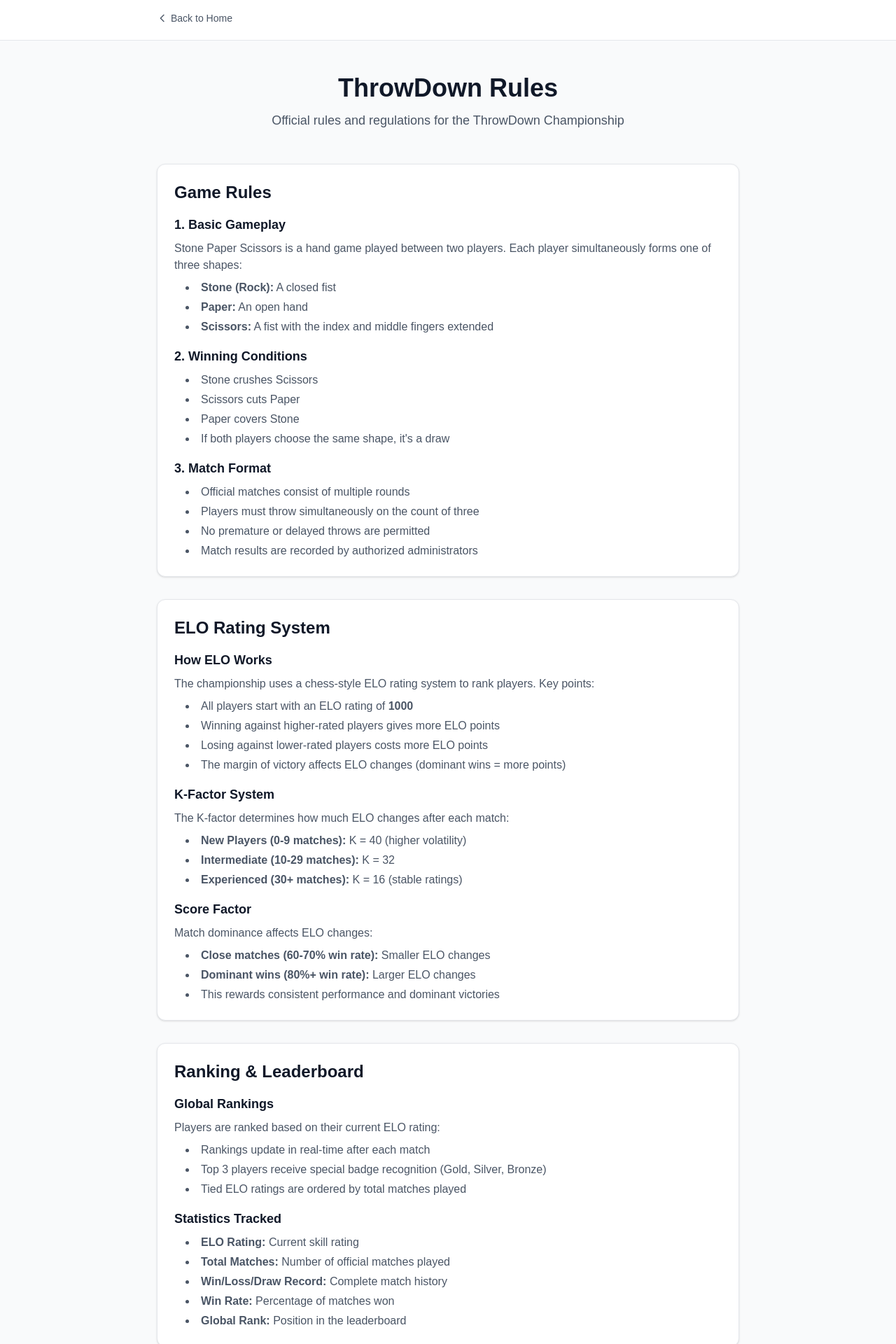
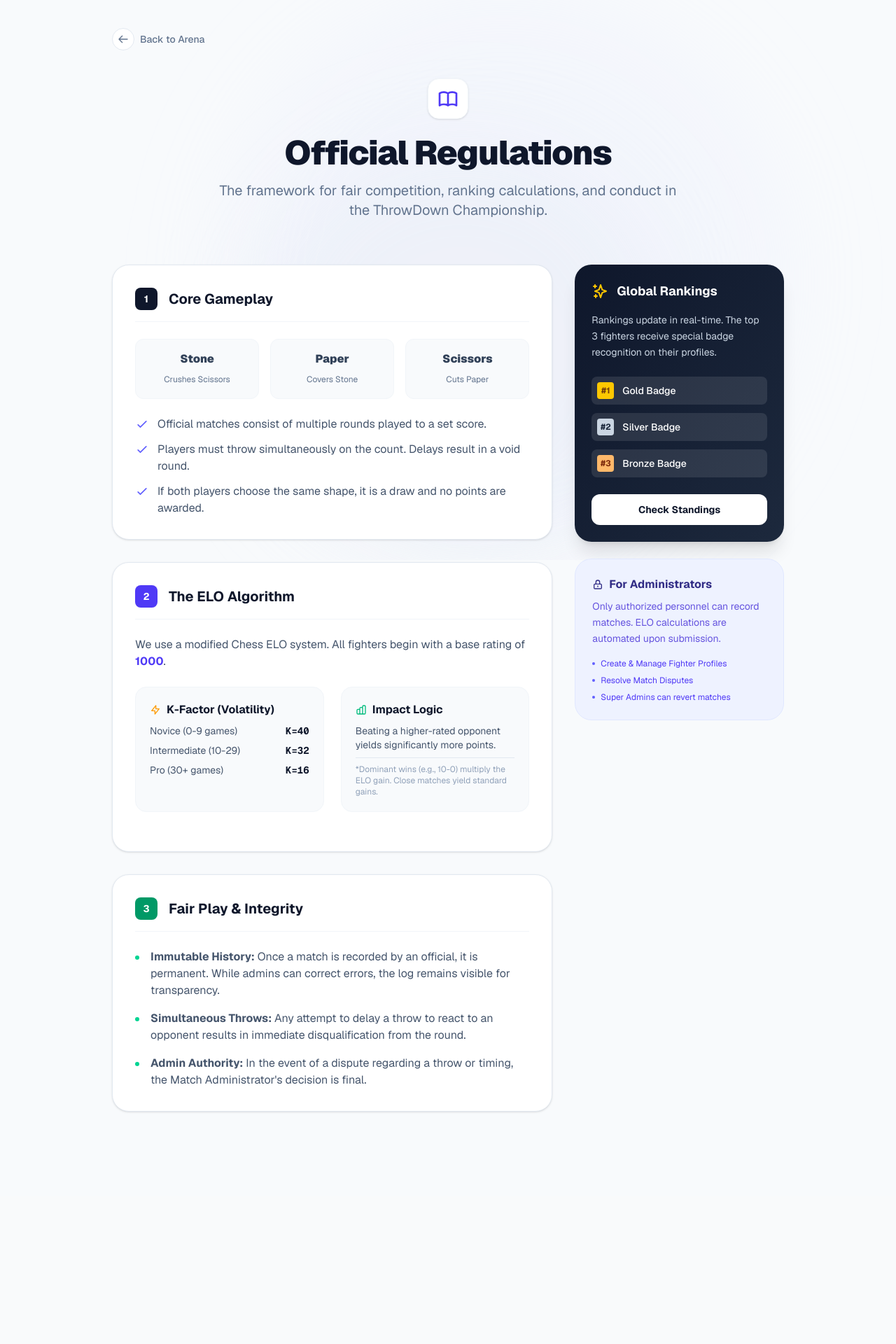
Before and after one commit to Team-Parashuram/Stone-Paper-Scissor-WorldChampionship, a Next.js app in the folder client/: page /rules in a window 1280 px wide. Shown: the top 1920 px of the page at 70% size. After the commit the page ends 1708 px from the top, so only its background shows below. Built offline with nearby package versions, Linux system fonts and the light colour scheme; no server answers.

Commit message:
chore: added loader

```diff
--- a/client/app/rules/page.tsx
+++ b/client/app/rules/page.tsx
@@ -1,222 +1,221 @@
 'use client';
 
 import Link from 'next/link';
-import { Card, Footer } from '@/components';
+import { Footer } from '@/components';
 
 export default function RulesPage() {
   return (
-    <div className="min-h-screen bg-gray-50">
-      {/* Breadcrumb Navigation */}
-      <div className="bg-white border-b border-gray-200">
-        <div className="max-w-4xl mx-auto px-4 sm:px-6 lg:px-8 py-4">
-          <Link
-            href="/"
-            className="inline-flex items-center text-sm text-gray-600 hover:text-gray-900 transition-colors"
-          >
-            <svg className="w-4 h-4 mr-1" fill="none" viewBox="0 0 24 24" stroke="currentColor">
-              <path strokeLinecap="round" strokeLinejoin="round" strokeWidth={2} d="M15 19l-7-7 7-7" />
+    <div className="min-h-screen bg-slate-50 font-sans selection:bg-indigo-500 selection:text-white pb-20">
+
+      {/* Background Ambience */}
+      <div className="fixed inset-0 overflow-hidden pointer-events-none">
+        <div className="absolute top-0 left-1/4 w-[800px] h-[800px] bg-indigo-100/40 rounded-full mix-blend-multiply blur-3xl opacity-50" />
+        <div className="absolute bottom-0 right-1/4 w-[600px] h-[600px] bg-slate-200/50 rounded-full mix-blend-multiply blur-3xl opacity-50" />
+      </div>
+
+      <div className="relative z-10 max-w-5xl mx-auto px-4 sm:px-6 lg:px-8 py-10">
+
+        {/* Navigation */}
+        <div className="flex items-center text-sm font-medium text-slate-500 mb-10">
+          <Link href="/" className="hover:text-indigo-600 transition-colors flex items-center gap-2 group">
+            <span className="w-8 h-8 rounded-full bg-white border border-slate-200 flex items-center justify-center group-hover:border-indigo-200 group-hover:bg-indigo-50 transition-all">
+                <svg className="w-4 h-4" fill="none" viewBox="0 0 24 24" stroke="currentColor">
+                    <path strokeLinecap="round" strokeLinejoin="round" strokeWidth={2} d="M10 19l-7-7m0 0l7-7m-7 7h18" />
                 </svg>
-            Back to Home
+            </span>
+            Back to Arena
           </Link>
         </div>
+
+        {/* Header */}
+        <div className="text-center mb-16">
+          <div className="inline-flex items-center justify-center p-3 bg-white rounded-2xl shadow-sm mb-6 border border-slate-100">
+             <svg className="w-8 h-8 text-indigo-600" fill="none" viewBox="0 0 24 24" stroke="currentColor">
+                <path strokeLinecap="round" strokeLinejoin="round" strokeWidth={2} d="M12 6.253v13m0-13C10.832 5.477 9.246 5 7.5 5S4.168 5.477 3 6.253v13C4.168 18.477 5.754 18 7.5 18s3.332.477 4.5 1.253m0-13C13.168 5.477 14.754 5 16.5 5c1.747 0 3.332.477 4.5 1.253v13C19.832 18.477 18.247 18 16.5 18c-1.746 0-3.332.477-4.5 1.253" />
+             </svg>
           </div>
-
-      <div className="max-w-4xl mx-auto px-4 sm:px-6 lg:px-8 py-12">
-        {/* Header */}
-        <div className="text-center mb-12">
-          <h1 className="text-4xl font-bold text-gray-900 mb-3">
-            ThrowDown Rules
+          <h1 className="text-4xl md:text-5xl font-black text-slate-900 mb-4 tracking-tight">
+            Official Regulations
           </h1>
-          <p className="text-lg text-gray-600">
-            Official rules and regulations for the ThrowDown Championship
+          <p className="text-xl text-slate-500 max-w-2xl mx-auto">
+            The framework for fair competition, ranking calculations, and conduct in the ThrowDown Championship.
           </p>
         </div>
 
-        {/* Game Rules */}
-        <Card className="mb-8">
-          <h2 className="text-2xl font-bold text-gray-900 mb-4">Game Rules</h2>
+        <div className="grid grid-cols-1 lg:grid-cols-12 gap-8">
 
-          <div className="space-y-4">
-            <div>
-              <h3 className="text-lg font-semibold text-gray-900 mb-2">1. Basic Gameplay</h3>
-              <p className="text-gray-600 mb-2">
-                Stone Paper Scissors is a hand game played between two players. Each player simultaneously forms one of three shapes:
+            {/* LEFT COLUMN: Main Rules */}
+            <div className="lg:col-span-8 space-y-8">
+
+                {/* 1. Gameplay */}
+                <section className="bg-white rounded-3xl p-8 border border-slate-200 shadow-sm">
+                    <div className="flex items-center gap-4 mb-6 border-b border-slate-100 pb-4">
+                        <span className="flex items-center justify-center w-8 h-8 rounded-lg bg-slate-900 text-white font-bold text-sm">1</span>
+                        <h2 className="text-xl font-bold text-slate-900">Core Gameplay</h2>
+                    </div>
+
+                    <div className="prose prose-slate max-w-none">
+                        <div className="grid grid-cols-1 sm:grid-cols-3 gap-4 mb-6">
+                            <div className="bg-slate-50 p-4 rounded-xl text-center border border-slate-100">
+                                <span className="block font-black text-slate-700 mb-1">Stone</span>
+                                <span className="text-xs text-slate-500">Crushes Scissors</span>
+                            </div>
+                            <div className="bg-slate-50 p-4 rounded-xl text-center border border-slate-100">
+                                <span className="block font-black text-slate-700 mb-1">Paper</span>
+                                <span className="text-xs text-slate-500">Covers Stone</span>
+                            </div>
+                            <div className="bg-slate-50 p-4 rounded-xl text-center border border-slate-100">
+                                <span className="block font-black text-slate-700 mb-1">Scissors</span>
+                                <span className="text-xs text-slate-500">Cuts Paper</span>
+                            </div>
+                        </div>
+                        <ul className="space-y-3 text-slate-600">
+                            <li className="flex items-start gap-3">
+                                <svg className="w-5 h-5 text-indigo-500 flex-shrink-0 mt-0.5" fill="none" viewBox="0 0 24 24" stroke="currentColor"><path strokeLinecap="round" strokeLinejoin="round" strokeWidth={2} d="M5 13l4 4L19 7" /></svg>
+                                <span>Official matches consist of multiple rounds played to a set score.</span>
+                            </li>
+                            <li className="flex items-start gap-3">
+                                <svg className="w-5 h-5 text-indigo-500 flex-shrink-0 mt-0.5" fill="none" viewBox="0 0 24 24" stroke="currentColor"><path strokeLinecap="round" strokeLinejoin="round" strokeWidth={2} d="M5 13l4 4L19 7" /></svg>
+                                <span>Players must throw simultaneously on the count. Delays result in a void round.</span>
+                            </li>
+                            <li className="flex items-start gap-3">
+                                <svg className="w-5 h-5 text-indigo-500 flex-shrink-0 mt-0.5" fill="none" viewBox="0 0 24 24" stroke="currentColor"><path strokeLinecap="round" strokeLinejoin="round" strokeWidth={2} d="M5 13l4 4L19 7" /></svg>
+                                <span>If both players choose the same shape, it is a draw and no points are awarded.</span>
+                            </li>
+                        </ul>
+                    </div>
+                </section>
+
+                {/* 2. ELO System */}
+                <section className="bg-white rounded-3xl p-8 border border-slate-200 shadow-sm">
+                    <div className="flex items-center gap-4 mb-6 border-b border-slate-100 pb-4">
+                        <span className="flex items-center justify-center w-8 h-8 rounded-lg bg-indigo-600 text-white font-bold text-sm">2</span>
+                        <h2 className="text-xl font-bold text-slate-900">The ELO Algorithm</h2>
+                    </div>
+
+                    <p className="text-slate-600 mb-6">
+                        We use a modified Chess ELO system. All fighters begin with a base rating of <strong className="text-indigo-600">1000</strong>.
                     </p>
-              <ul className="list-disc list-inside space-y-1 text-gray-600 ml-4">
-                <li><strong>Stone (Rock):</strong> A closed fist</li>
-                <li><strong>Paper:</strong> An open hand</li>
-                <li><strong>Scissors:</strong> A fist with the index and middle fingers extended</li>
+
+                    <div className="grid grid-cols-1 md:grid-cols-2 gap-6 mb-6">
+                        <div className="bg-slate-50 p-5 rounded-2xl border border-slate-100">
+                            <h3 className="font-bold text-slate-900 mb-2 flex items-center gap-2">
+                                <svg className="w-4 h-4 text-amber-500" fill="none" viewBox="0 0 24 24" stroke="currentColor"><path strokeLinecap="round" strokeLinejoin="round" strokeWidth={2} d="M13 10V3L4 14h7v7l9-11h-7z" /></svg>
+                                K-Factor (Volatility)
+                            </h3>
+                            <ul className="space-y-2 text-sm text-slate-600">
+                                <li className="flex justify-between">
+                                    <span>Novice (0-9 games)</span>
+                                    <span className="font-mono font-bold text-slate-900">K=40</span>
+                                </li>
+                                <li className="flex justify-between">
+                                    <span>Intermediate (10-29)</span>
+                                    <span className="font-mono font-bold text-slate-900">K=32</span>
+                                </li>
+                                <li className="flex justify-between">
+                                    <span>Pro (30+ games)</span>
+                                    <span className="font-mono font-bold text-slate-900">K=16</span>
+                                </li>
                             </ul>
                         </div>
 
-            <div>
-              <h3 className="text-lg font-semibold text-gray-900 mb-2">2. Winning Conditions</h3>
-              <ul className="list-disc list-inside space-y-1 text-gray-600 ml-4">
-                <li>Stone crushes Scissors</li>
-                <li>Scissors cuts Paper</li>
-                <li>Paper covers Stone</li>
-                <li>If both players choose the same shape, it's a draw</li>
+                        <div className="bg-slate-50 p-5 rounded-2xl border border-slate-100">
+                            <h3 className="font-bold text-slate-900 mb-2 flex items-center gap-2">
+                                <svg className="w-4 h-4 text-emerald-500" fill="none" viewBox="0 0 24 24" stroke="currentColor"><path strokeLinecap="round" strokeLinejoin="round" strokeWidth={2} d="M9 19v-6a2 2 0 00-2-2H5a2 2 0 00-2 2v6a2 2 0 002 2h2a2 2 0 002-2zm0 0V9a2 2 0 012-2h2a2 2 0 012 2v10m-6 0a2 2 0 002 2h2a2 2 0 002-2m0 0V5a2 2 0 012-2h2a2 2 0 012 2v14a2 2 0 01-2 2h-2a2 2 0 01-2-2z" /></svg>
+                                Impact Logic
+                            </h3>
+                            <div className="space-y-2 text-sm text-slate-600">
+                                <p>Beating a higher-rated opponent yields significantly more points.</p>
+                                <p className="text-slate-400 text-xs mt-2 border-t border-slate-200 pt-2">
+                                    *Dominant wins (e.g., 10-0) multiply the ELO gain. Close matches yield standard gains.
+                                </p>
+                            </div>
+                        </div>
+                    </div>
+                </section>
+
+                {/* 3. Conduct */}
+                <section className="bg-white rounded-3xl p-8 border border-slate-200 shadow-sm">
+                    <div className="flex items-center gap-4 mb-6 border-b border-slate-100 pb-4">
+                        <span className="flex items-center justify-center w-8 h-8 rounded-lg bg-emerald-600 text-white font-bold text-sm">3</span>
+                        <h2 className="text-xl font-bold text-slate-900">Fair Play & Integrity</h2>
+                    </div>
+                    <ul className="space-y-4 text-slate-600">
+                        <li className="flex gap-4">
+                            <div className="w-1.5 h-1.5 rounded-full bg-emerald-400 mt-2.5 flex-shrink-0"></div>
+                            <p><strong>Immutable History:</strong> Once a match is recorded by an official, it is permanent. While admins can correct errors, the log remains visible for transparency.</p>
+                        </li>
+                        <li className="flex gap-4">
+                            <div className="w-1.5 h-1.5 rounded-full bg-emerald-400 mt-2.5 flex-shrink-0"></div>
+                            <p><strong>Simultaneous Throws:</strong> Any attempt to delay a throw to react to an opponent results in immediate disqualification from the round.</p>
+                        </li>
+                        <li className="flex gap-4">
+                            <div className="w-1.5 h-1.5 rounded-full bg-emerald-400 mt-2.5 flex-shrink-0"></div>
+                            <p><strong>Admin Authority:</strong> In the event of a dispute regarding a throw or timing, the Match Administrator's decision is final.</p>
+                        </li>
                     </ul>
+                </section>
+
             </div>
 
-            <div>
-              <h3 className="text-lg font-semibold text-gray-900 mb-2">3. Match Format</h3>
-              <ul className="list-disc list-inside space-y-1 text-gray-600 ml-4">
-                <li>Official matches consist of multiple rounds</li>
-                <li>Players must throw simultaneously on the count of three</li>
-                <li>No premature or delayed throws are permitted</li>
-                <li>Match results are recorded by authorized administrators</li>
+            {/* RIGHT COLUMN: Sidebar info */}
+            <div className="lg:col-span-4 space-y-6">
+
+                {/* Rankings Card */}
+                <div className="bg-gradient-to-br from-slate-900 to-slate-800 text-white rounded-3xl p-6 shadow-xl">
+                    <div className="flex items-center gap-3 mb-4">
+                        <svg className="w-6 h-6 text-yellow-400" fill="none" viewBox="0 0 24 24" stroke="currentColor"><path strokeLinecap="round" strokeLinejoin="round" strokeWidth={2} d="M5 3v4M3 5h4M6 17v4m-2-2h4m5-16l2.286 6.857L21 12l-5.714 2.143L13 21l-2.286-6.857L5 12l5.714-2.143L13 3z" /></svg>
+                        <h3 className="text-lg font-bold">Global Rankings</h3>
+                    </div>
+                    <p className="text-slate-300 text-sm mb-6 leading-relaxed">
+                        Rankings update in real-time. The top 3 fighters receive special badge recognition on their profiles.
+                    </p>
+                    <div className="space-y-3">
+                        <div className="flex items-center gap-3 bg-white/10 p-2 rounded-lg">
+                            <div className="w-6 h-6 rounded bg-yellow-400 text-yellow-900 flex items-center justify-center text-xs font-bold">#1</div>
+                            <span className="text-sm font-medium">Gold Badge</span>
+                        </div>
+                        <div className="flex items-center gap-3 bg-white/10 p-2 rounded-lg">
+                            <div className="w-6 h-6 rounded bg-slate-300 text-slate-800 flex items-center justify-center text-xs font-bold">#2</div>
+                            <span className="text-sm font-medium">Silver Badge</span>
+                        </div>
+                        <div className="flex items-center gap-3 bg-white/10 p-2 rounded-lg">
+                            <div className="w-6 h-6 rounded bg-orange-300 text-orange-900 flex items-center justify-center text-xs font-bold">#3</div>
+                            <span className="text-sm font-medium">Bronze Badge</span>
+                        </div>
+                    </div>
+                    <Link href="/leaderboard" className="mt-6 block w-full py-3 bg-white text-slate-900 text-center text-sm font-bold rounded-xl hover:bg-indigo-50 transition-colors">
+                        Check Standings
+                    </Link>
+                </div>
+
+                {/* Admin Note */}
+                <div className="bg-indigo-50 rounded-3xl p-6 border border-indigo-100">
+                    <h3 className="text-indigo-900 font-bold mb-2 flex items-center gap-2">
+                        <svg className="w-4 h-4" fill="none" viewBox="0 0 24 24" stroke="currentColor"><path strokeLinecap="round" strokeLinejoin="round" strokeWidth={2} d="M12 15v2m-6 4h12a2 2 0 002-2v-6a2 2 0 00-2-2H6a2 2 0 00-2 2v6a2 2 0 002 2zm10-10V7a4 4 0 00-8 0v4h8z" /></svg>
+                        For Administrators
+                    </h3>
+                    <p className="text-sm text-indigo-700/80 mb-4 leading-relaxed">
+                        Only authorized personnel can record matches. ELO calculations are automated upon submission.
+                    </p>
+                    <ul className="text-xs text-indigo-600 space-y-2">
+                        <li className="flex items-center gap-2">
+                            <span className="w-1 h-1 bg-indigo-500 rounded-full"></span>
+                            Create & Manage Fighter Profiles
+                        </li>
+                        <li className="flex items-center gap-2">
+                            <span className="w-1 h-1 bg-indigo-500 rounded-full"></span>
+                            Resolve Match Disputes
+                        </li>
+                        <li className="flex items-center gap-2">
+                            <span className="w-1 h-1 bg-indigo-500 rounded-full"></span>
+                            Super Admins can revert matches
+                        </li>
                     </ul>
                 </div>
             </div>
-        </Card>
-
-        {/* ELO Rating System */}
-        <Card className="mb-8">
-          <h2 className="text-2xl font-bold text-gray-900 mb-4">ELO Rating System</h2>
-
-          <div className="space-y-4">
-            <div>
-              <h3 className="text-lg font-semibold text-gray-900 mb-2">How ELO Works</h3>
-              <p className="text-gray-600 mb-2">
-                The championship uses a chess-style ELO rating system to rank players. Key points:
-              </p>
-              <ul className="list-disc list-inside space-y-1 text-gray-600 ml-4">
-                <li>All players start with an ELO rating of <strong>1000</strong></li>
-                <li>Winning against higher-rated players gives more ELO points</li>
-                <li>Losing against lower-rated players costs more ELO points</li>
-                <li>The margin of victory affects ELO changes (dominant wins = more points)</li>
-              </ul>
-            </div>
-
-            <div>
-              <h3 className="text-lg font-semibold text-gray-900 mb-2">K-Factor System</h3>
-              <p className="text-gray-600 mb-2">
-                The K-factor determines how much ELO changes after each match:
-              </p>
-              <ul className="list-disc list-inside space-y-1 text-gray-600 ml-4">
-                <li><strong>New Players (0-9 matches):</strong> K = 40 (higher volatility)</li>
-                <li><strong>Intermediate (10-29 matches):</strong> K = 32</li>
-                <li><strong>Experienced (30+ matches):</strong> K = 16 (stable ratings)</li>
-              </ul>
-            </div>
-
-            <div>
-              <h3 className="text-lg font-semibold text-gray-900 mb-2">Score Factor</h3>
-              <p className="text-gray-600 mb-2">
-                Match dominance affects ELO changes:
-              </p>
-              <ul className="list-disc list-inside space-y-1 text-gray-600 ml-4">
-                <li><strong>Close matches (60-70% win rate):</strong> Smaller ELO changes</li>
-                <li><strong>Dominant wins (80%+ win rate):</strong> Larger ELO changes</li>
-                <li>This rewards consistent performance and dominant victories</li>
-              </ul>
         </div>
       </div>
-        </Card>
-
-        {/* Ranking System */}
-        <Card className="mb-8">
-          <h2 className="text-2xl font-bold text-gray-900 mb-4">Ranking & Leaderboard</h2>
-
-          <div className="space-y-4">
-            <div>
-              <h3 className="text-lg font-semibold text-gray-900 mb-2">Global Rankings</h3>
-              <p className="text-gray-600 mb-2">
-                Players are ranked based on their current ELO rating:
-              </p>
-              <ul className="list-disc list-inside space-y-1 text-gray-600 ml-4">
-                <li>Rankings update in real-time after each match</li>
-                <li>Top 3 players receive special badge recognition (Gold, Silver, Bronze)</li>
-                <li>Tied ELO ratings are ordered by total matches played</li>
-              </ul>
-            </div>
-
-            <div>
-              <h3 className="text-lg font-semibold text-gray-900 mb-2">Statistics Tracked</h3>
-              <ul className="list-disc list-inside space-y-1 text-gray-600 ml-4">
-                <li><strong>ELO Rating:</strong> Current skill rating</li>
-                <li><strong>Total Matches:</strong> Number of official matches played</li>
-                <li><strong>Win/Loss/Draw Record:</strong> Complete match history</li>
-                <li><strong>Win Rate:</strong> Percentage of matches won</li>
-                <li><strong>Global Rank:</strong> Position in the leaderboard</li>
-              </ul>
-            </div>
-          </div>
-        </Card>
-
-        {/* Fair Play */}
-        <Card className="mb-8">
-          <h2 className="text-2xl font-bold text-gray-900 mb-4">Fair Play & Conduct</h2>
-
-          <div className="space-y-4">
-            <div>
-              <h3 className="text-lg font-semibold text-gray-900 mb-2">Player Conduct</h3>
-              <ul className="list-disc list-inside space-y-1 text-gray-600 ml-4">
-                <li>All players must throw simultaneously</li>
-                <li>No changing throws after seeing opponent's choice</li>
-                <li>Respect your opponent and match officials</li>
-                <li>Disputes are resolved by the match administrator</li>
-              </ul>
-            </div>
-
-            <div>
-              <h3 className="text-lg font-semibold text-gray-900 mb-2">Match Integrity</h3>
-              <ul className="list-disc list-inside space-y-1 text-gray-600 ml-4">
-                <li>Only authorized admins can record official matches</li>
-                <li>All matches are permanently recorded in the system</li>
-                <li>ELO changes can be reversed if a match is deleted by admin</li>
-                <li>Match history is public and transparent</li>
-              </ul>
-            </div>
-          </div>
-        </Card>
-
-        {/* Admin Information */}
-        <Card className="mb-8 bg-blue-50 border-blue-200">
-          <h2 className="text-2xl font-bold text-gray-900 mb-4">For Administrators</h2>
-
-          <div className="space-y-4">
-            <div>
-              <h3 className="text-lg font-semibold text-gray-900 mb-2">Match Recording</h3>
-              <ul className="list-disc list-inside space-y-1 text-gray-600 ml-4">
-                <li>Admins can create new players and record match results</li>
-                <li>Match predictions are generated based on current ELO ratings</li>
-                <li>Record the winner or mark as a draw</li>
-                <li>ELO changes are calculated and applied automatically</li>
-              </ul>
-            </div>
-
-            <div>
-              <h3 className="text-lg font-semibold text-gray-900 mb-2">Super Admin Privileges</h3>
-              <ul className="list-disc list-inside space-y-1 text-gray-600 ml-4">
-                <li>Can create and manage other admin accounts</li>
-                <li>Full access to player and match management</li>
-                <li>Can delete matches (ELO changes are automatically reversed)</li>
-                <li>Can update player information</li>
-              </ul>
-            </div>
-          </div>
-        </Card>
-
-        {/* Quick Links */}
-        <div className="flex flex-col sm:flex-row gap-4 justify-center">
-          <Link
-            href="/leaderboard"
-            className="px-6 py-3 bg-gray-900 text-white font-medium rounded-lg hover:bg-gray-800 transition-colors text-center"
-          >
-            View Leaderboard
-          </Link>
-          <Link
-            href="/players"
-            className="px-6 py-3 bg-white text-gray-900 font-medium border border-gray-300 rounded-lg hover:bg-gray-50 transition-colors text-center"
-          >
-            Search Players
-          </Link>
-        </div>
-      </div>
-
-      <Footer />
     </div>
   );
 }
```
Also changed, not shown: client/components/LoadingSpinner.tsx (+73 -13 lines). Lines whose indentation alone changed are shown as unchanged.
